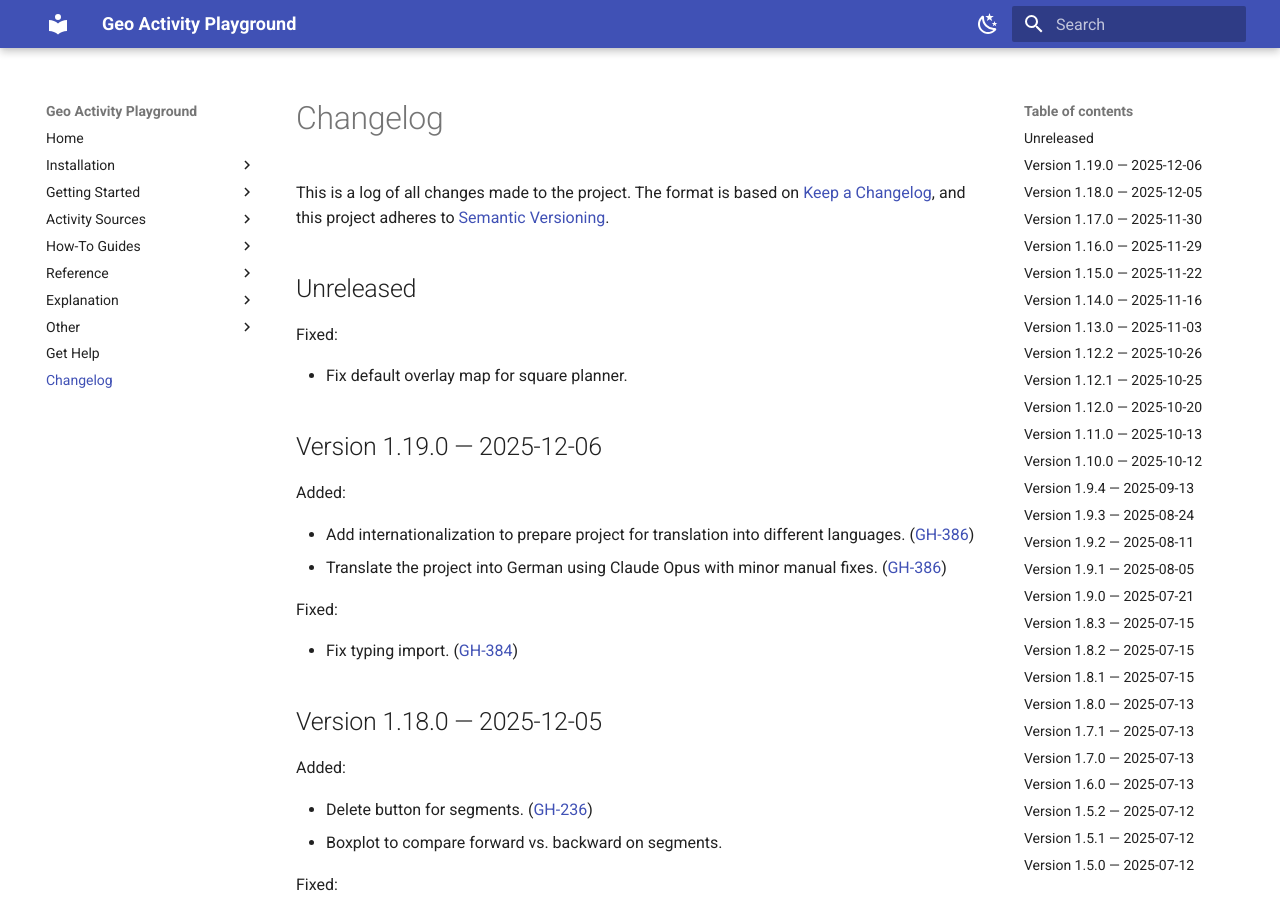
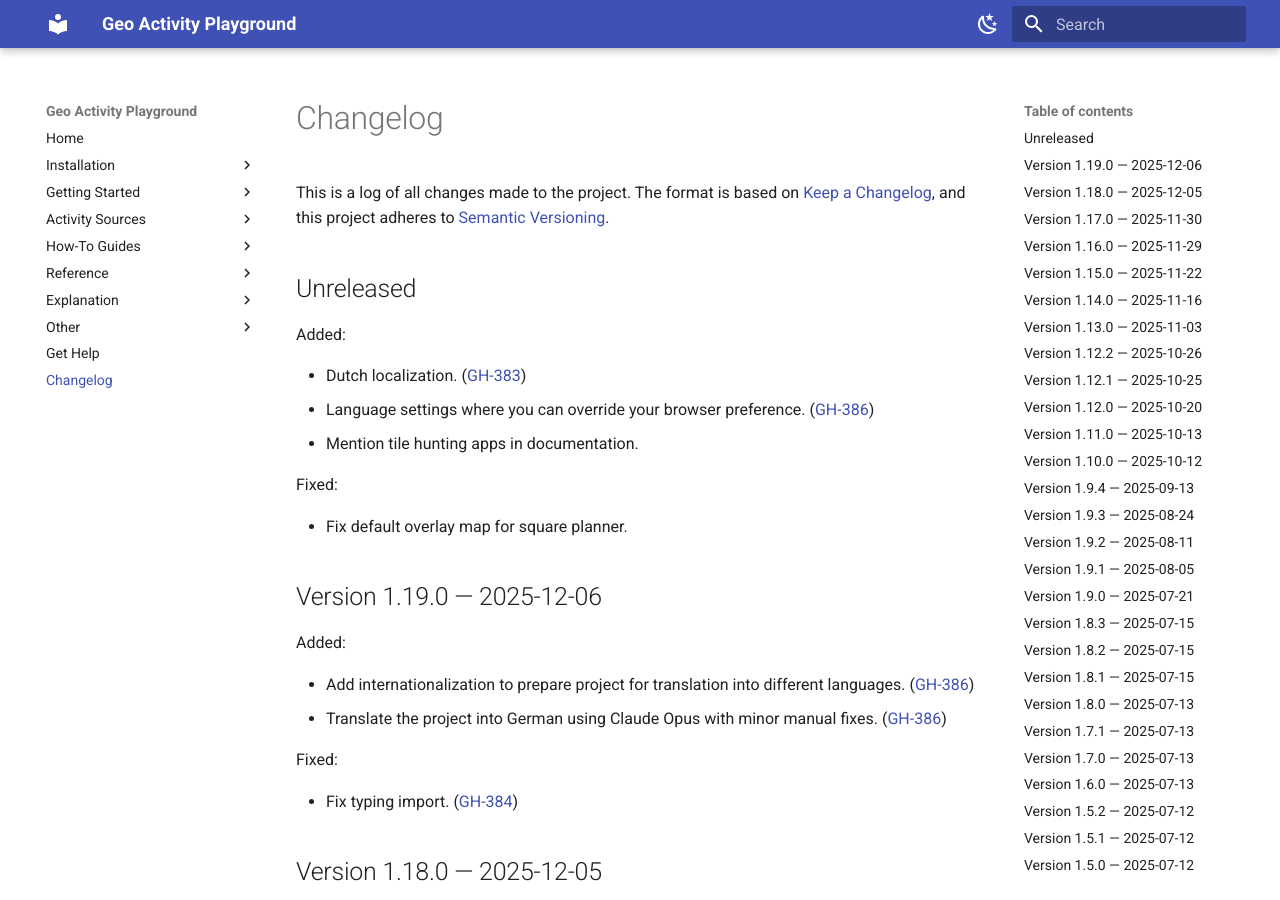
Before and after one commit to martin-ueding/geo-activity-playground, an MkDocs documentation site: the page built from docs/changelog.md, in a window 1280 px wide and 900 px high. Built offline with MkDocs 1.6.1 and Material for MkDocs 9.7.7, drawn with Linux system fonts in a browser that asks for light colours.

Commit message:
Changelog entry

```diff
--- a/docs/changelog.md
+++ b/docs/changelog.md
@@ -16,6 +16,12 @@ Types of changes
 -->
 
 ## Unreleased
+
+Added:
+
+- Dutch localization. ([GH-383](https://github.com/martin-ueding/geo-activity-playground/discussions/383))
+- Language settings where you can override your browser preference. ([GH-386](https://github.com/martin-ueding/geo-activity-playground/issues/386))
+- Mention tile hunting apps in documentation.
 
 Fixed:
 
```
